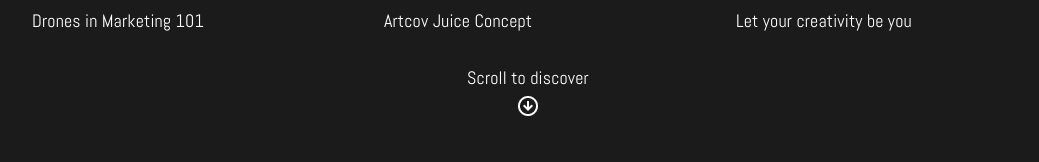
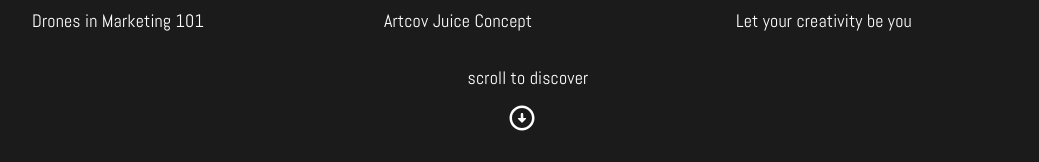
Before and after one commit to ZackAtama/elevate, a React (Create React App) app: page / in a window 1280 px wide. Shown: the part 912-1074 px from the top of the page, without its empty margins (104-1143 px from the left). Before the commit the page ends 1052 px from the top, so only its background shows below. Built offline with nearby package versions, Linux system fonts and the light colour scheme.

Commit message:
Edit button styling

```diff
--- a/src/views/LandingPage/index.js
+++ b/src/views/LandingPage/index.js
@@ -6,6 +6,7 @@ import {
     IconButton
 } from '@mui/material'
 import MenuRoundedIcon from '@mui/icons-material/MenuRounded'
+import ArrowCircleDownRoundedIcon from '@mui/icons-material/ArrowCircleDownRounded';
 
 import sally from '../../assets/Saly-11.png'
 import img1 from '../../assets/Rectangle 6.png'
@@ -28,7 +29,7 @@ const LandingPage = () => {
 
                 >
                     <MenuRoundedIcon style={{ fontSize: '25px' }}/>
-            </IconButton>
+                </IconButton>
             </Grid>
             <Grid container spacing={2} style={{ padding: '20px 0px' }}>
                 <Grid item xs={12} md={5} lg={5} xl={5}>
@@ -170,18 +171,18 @@ const LandingPage = () => {
                 </Grid>
             </Grid>
             <Grid item xs={12} md={12} lg={12} xl={12} style={{ padding: '10px 40px' }}>
-                <Typography style={{
-                        color: 'white',
-                        fontFamily: 'Abel',
-                        fontStyle: 'normal',
-                        fontWeight: 'normal',
-                        fontSize: '18px',
-                        textAlign: 'center',
-                    }}
+                <Typography style={{ padding: '0px 5px', color: 'white', textTransform: 'lowercase', fontFamily: 'Abel', fontStyle: 'normal', fontSize: '18px', textAlign: 'center' }}>
+                    scroll to discover
+                </Typography>
+                <IconButton
+                    id="sliderBtn"
+                    size="large"
+                    edge="start"
+                    aria-label="menu"
+
                 >
-                    Scroll to discover
-                </Typography>
-                <img src={arrowDown} style={{ width: '20px', marginTop: '5px' }} alt=''/>
+                    <ArrowCircleDownRoundedIcon style={{ fontSize: '30px' }}/>
+                </IconButton>
             </Grid>
         </Grid>
     );
```
